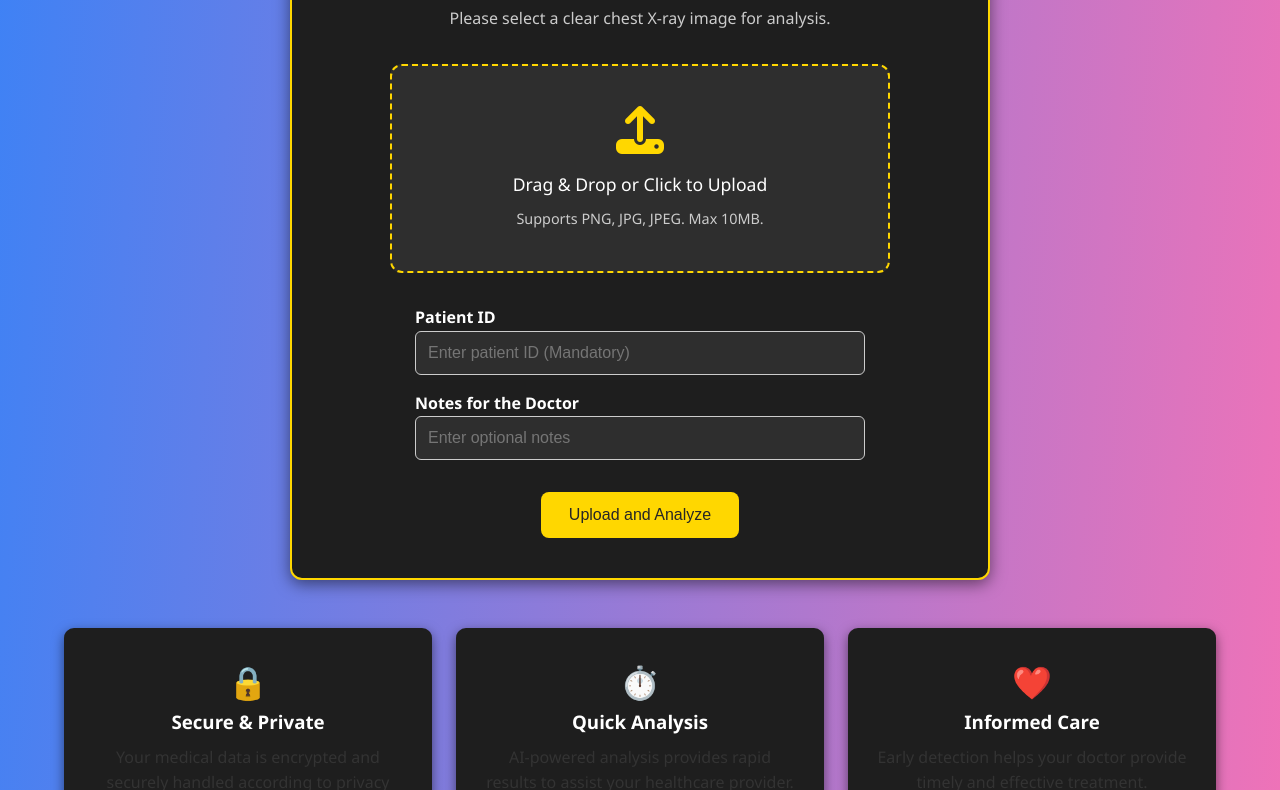
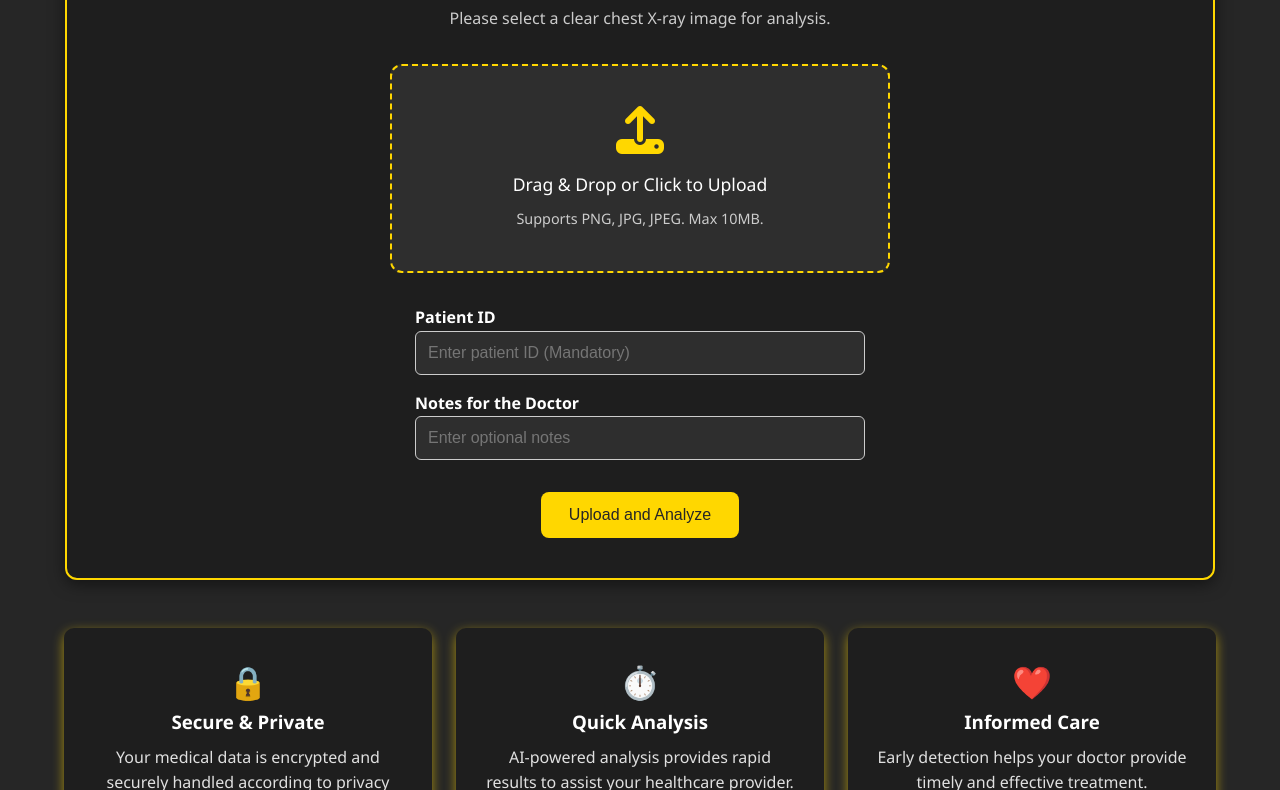
Before and after one commit to Aayush4527f/PISB-Hackathon, a website: page static/scan.html in a window 1280 px wide. Shown: the part 384-1174 px from the top of the page. Drawn offline with Linux system fonts and the light colour scheme; no server answers.

Commit message:
change theme to dark

```diff
--- a/static/scan.css
+++ b/static/scan.css
@@ -10,16 +10,14 @@
   box-sizing: border-box;
 }
 
-    body {
-      font-family: 'Segoe UI', sans-serif;
-      background-color: #f4f7fa;
-      color: #333;
-      line-height: 1.6;
-          background: linear-gradient(95deg, #3b82f6, #f472b6); /* Blue → Pink gradient */
-
+body {
+  font-family: 'Segoe UI', sans-serif;
+  background-color: #262626;
+  color: #e0e0e0;
+  line-height: 1.6;
   background-size: cover;
   background-blend-mode: overlay;
-    }
+}
 
 /* Navbar */
 .navbar {
@@ -27,7 +25,7 @@
   justify-content: space-between;
   align-items: center;
   background-color: var(--success-color);
-  color: #fff;
+  color: #ffd700;
   padding: 1rem 2.5rem;
   box-shadow: 0 0.125rem 0.5rem rgba(0, 0, 0, 0.1);
 }
@@ -91,7 +89,7 @@
   border: 2px solid var(--primary-color);
   margin: 1.5rem auto;
   width: 90%;
-  max-width: 700px;
+  max-width: 1150px;
   padding: 2.5rem;
   border-radius: 0.75rem;
   box-shadow: 0 0.25rem 1rem rgba(0, 0, 0, 0.5);
@@ -224,7 +222,7 @@
   flex: 1 1 300px;
   text-align: center;
   border-radius: 0.625rem;
-  box-shadow: 0 0.25rem 0.75rem rgba(0, 0, 0, 0.5);
+  box-shadow: 0 0.25rem 0.75rem #ffd70099;
 }
 
 .info-card .fas {
```
